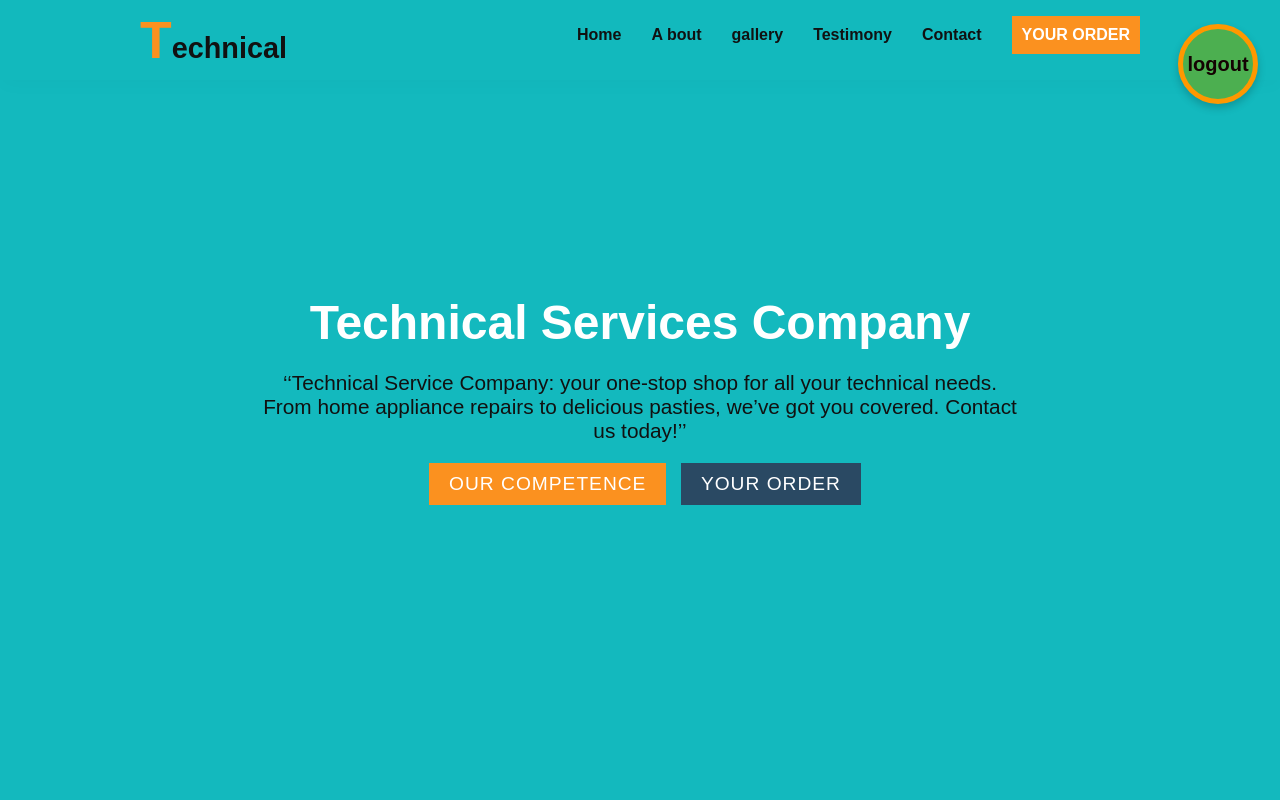
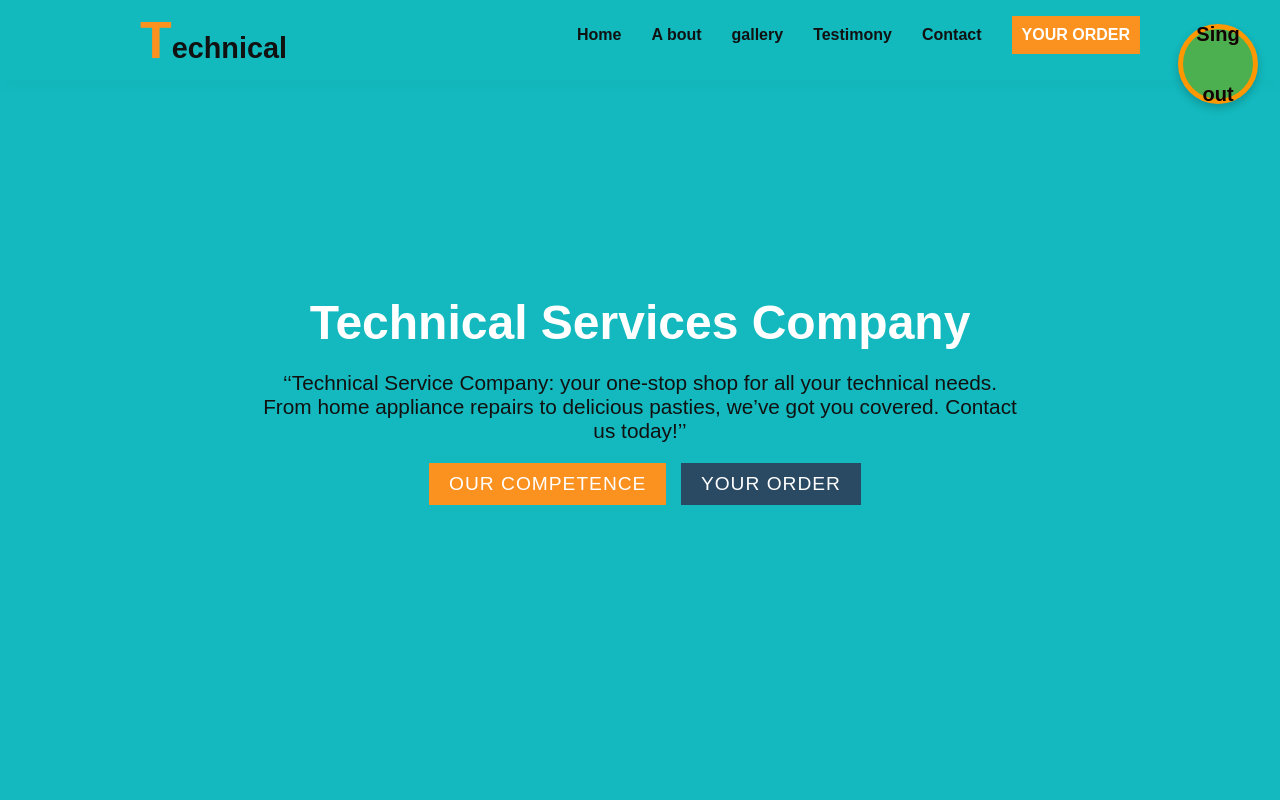
Before and after one commit to C-H-I-R-W-A/Technical-Service-Company-Ir-CHIRWA-Dav, a plain HTML site: page public/index.html in a window 1280 px wide. Shown: the top 800 px of the page. Drawn offline with Linux system fonts and the light colour scheme.

Commit message:
Update index.html

```diff
--- a/public/index.html
+++ b/public/index.html
@@ -24,7 +24,7 @@
  <section class="banniere" id="banniere">
     <div class="content">
  <div>
-    <button class="logout"><a href="register.html">logout</a></button>
+    <button class="logout"><a href="register.html">Sing out</a></button>
  </div>
         <h2>Technical Services Company</h2>
         <p>‘‘Technical Service Company: your one-stop shop for all your technical needs. From home appliance repairs to delicious pasties, we’ve got you covered. Contact us today!’’
```
